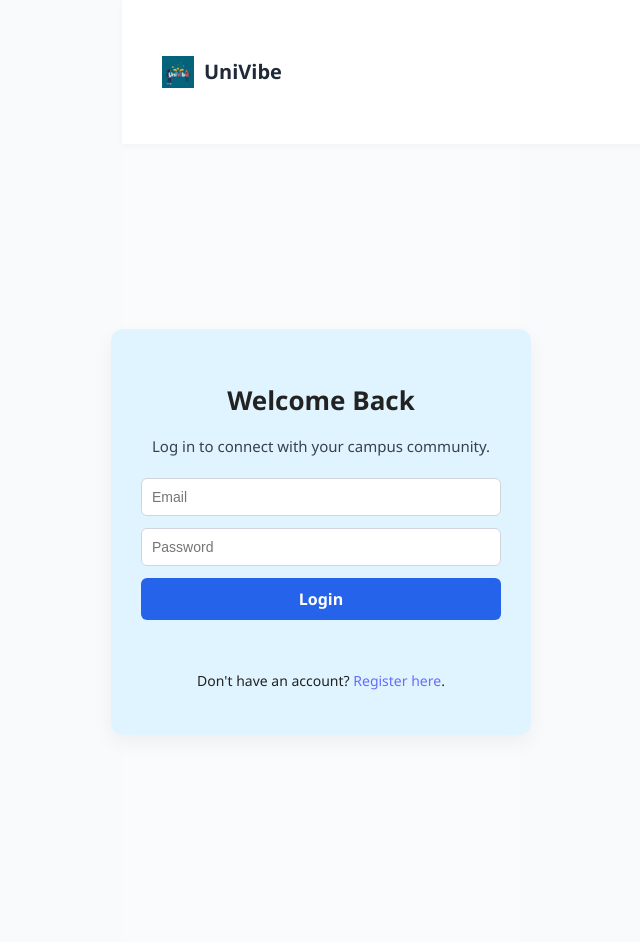
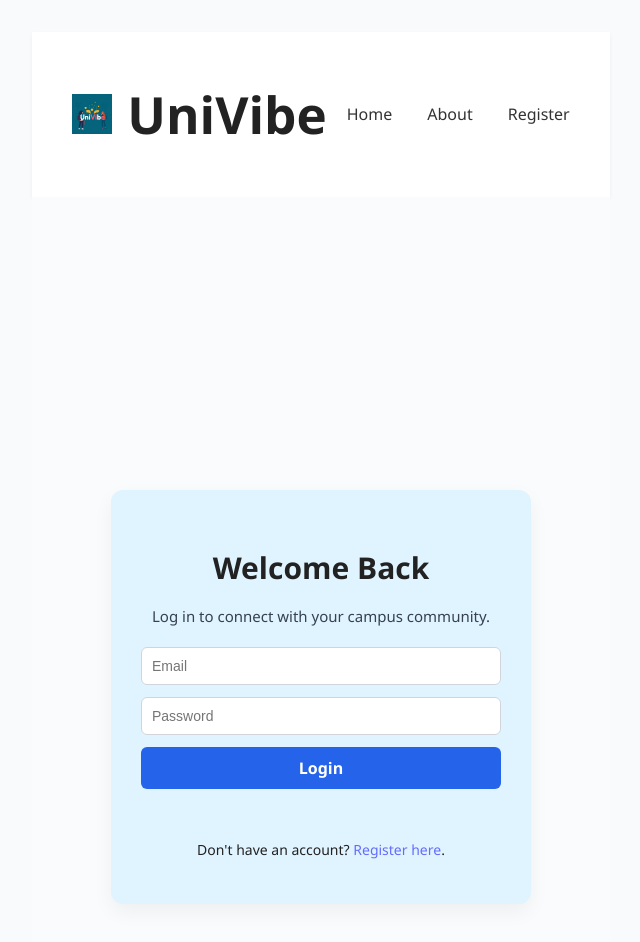
Before and after one commit to Meariaaam/UniVibe, a React (Vite) app in the folder client/: page /login in a window 1280 px wide. Shown: the top 942 px of the page, without its empty margins (319-959 px from the left). Built offline with nearby package versions, Linux system fonts and the light colour scheme.

Commit message:
Commiting changes that were lost in the last commit/ Sara

```diff
--- a/client/src/pages/Home.jsx
+++ b/client/src/pages/Home.jsx
@@ -30,7 +30,7 @@ export default function Home() { //This will change later, only for now
   });
 
 
-  // By Sara Shmerti, Merjam Farj Al-Beibani
+  // By Sara Shmerti
   return (
     <div className="home">
       <header className="navbar">
--- a/client/src/pages/Login.css
+++ b/client/src/pages/Login.css
@@ -87,7 +87,7 @@ body {
 
 .login-card h2 {
   margin-bottom: 12px;
-  font-size: 26px;
+  font-size: 30px;
   font-weight: 700;
 }
 
--- a/client/src/pages/Login.jsx
+++ b/client/src/pages/Login.jsx
@@ -31,20 +31,18 @@ export default function Login() {
 
   // By Sara Shmerti
   return (
-    <div className="login-page">
-      <header className="login-header">
-        <div className="login-logo-box">
-          <img src={logo} alt="UniVibe logo" className="login-logo" />
-          <h1 className="login-title">UniVibe</h1>
-        </div>
-        <nav>
-          <ul className="login-nav">
-            <li><Link to="/home">Home</Link></li>
-            <li><Link to="/about">About</Link></li>
-            <li><Link to="/register">Register</Link></li>
-          </ul>
-        </nav>
-      </header>
+     <div className="home">
+          <header className="navbar">
+            <div className="logo-container">
+              <img src={logo} alt="UniVibe logo" />
+              <h1>UniVibe</h1>
+            </div>
+            <nav className="nav-links">
+              <Link to="/home">Home</Link>
+              <Link to="/about">About</Link>
+              <Link to="/register">Register</Link>
+            </nav>
+          </header>
 
       <main className="login-main">
         <div className="login-card">
```
